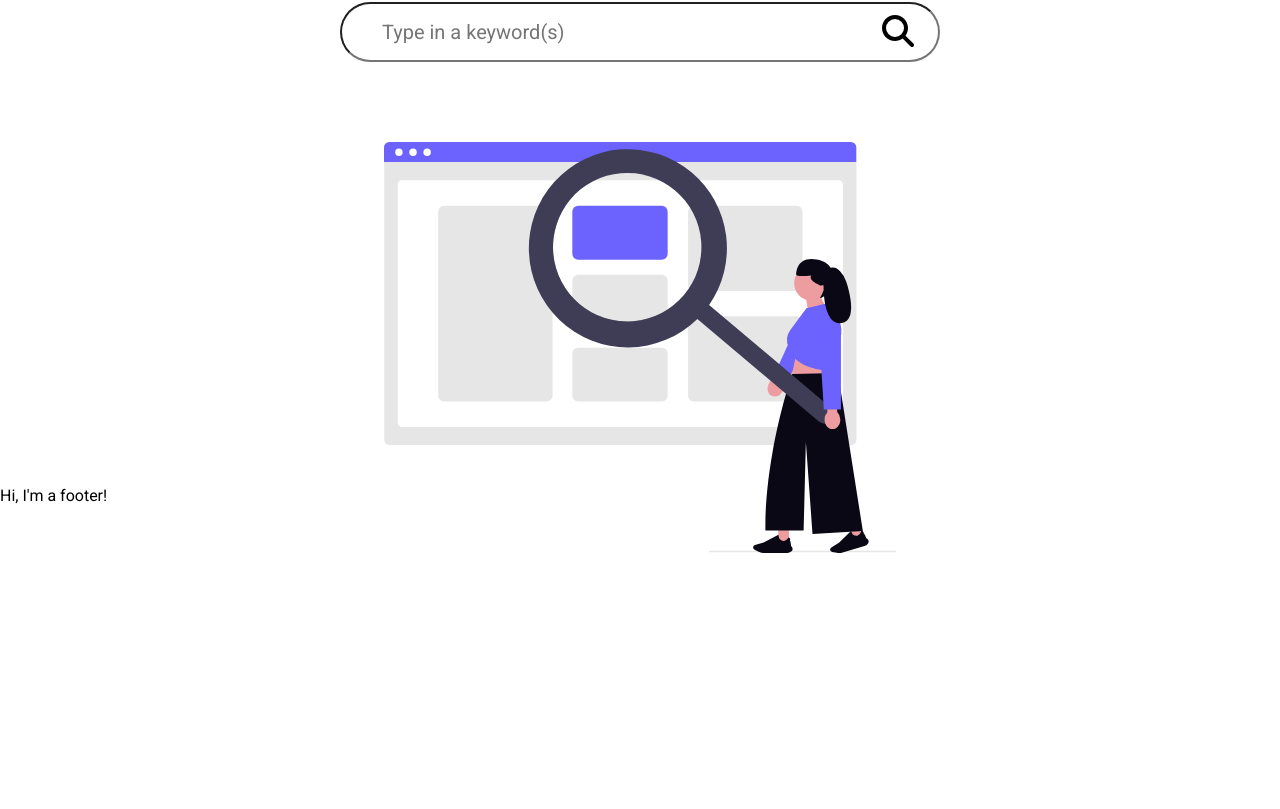
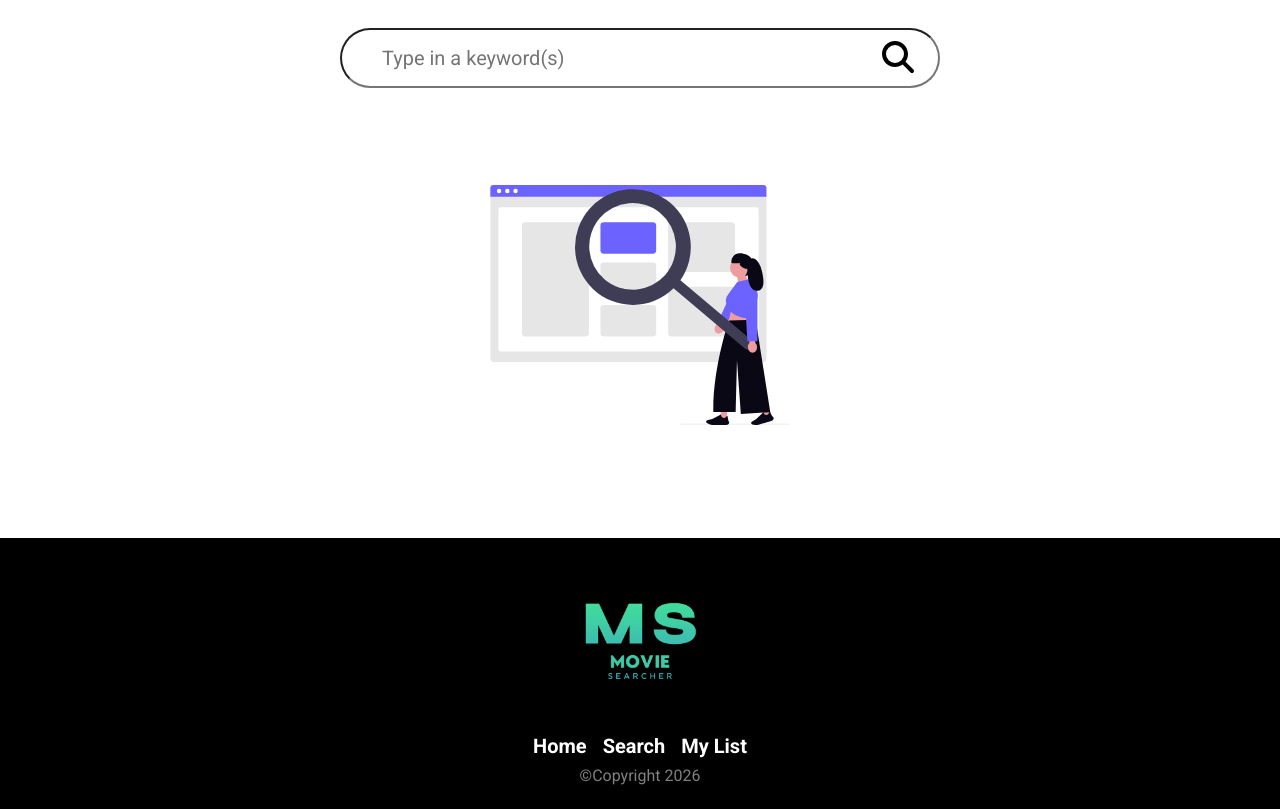
Before and after one commit to AgatoTakashi/FES-React-Final-Project, a React (Vite) app: page / in a window 1280 px wide. Shown: the part 310-1119 px from the top of the page. Before the commit the page ends 867 px from the top, so only its background shows below. Built offline with nearby package versions, Linux system fonts and the light colour scheme; a web font is replaced by a local one.

Commit message:
summary page hardcoded

```diff
--- a/src/App.jsx
+++ b/src/App.jsx
@@ -1,6 +1,7 @@
 import React from 'react'
 import Home from './pages/Home'
 import Search from './pages/Search'
+import Summary from './pages/Summary'
 import { Route, Routes } from 'react-router-dom'
 
 const App = () => {
@@ -8,6 +9,7 @@ const App = () => {
       <Routes>
         <Route path='/' exact element={<Home />} />
         <Route path='/Search' element={<Search />} />
+        <Route path='/Summary' element={<Summary />} />
       </Routes>
   )
 }
--- a/src/components/Footer.jsx
+++ b/src/components/Footer.jsx
@@ -1,10 +1,26 @@
 import React from 'react'
+import logo from '../assets/logo.png'
+import { Link } from "react-router-dom"
 
 const Footer = () => {
   return (
-    <div>
-      Hi, I'm a footer!
-    </div>
+    <footer>
+      <a href="/">
+        <figure className="footer__img--warpper">
+          <img src={logo} alt="" className="footer__img" />
+        </figure>
+      </a>
+      <div className="footer__links--container">
+        <ul className='footer__links'>
+          <Link to="/" className='footer__link'>Home</Link>
+          <Link to="/Search" className='footer__link'>Search</Link>
+          <Link to="/List" className='footer__link'>My List</Link>
+        </ul>
+      </div>
+      <div className="copyright__text">
+        ©Copyright 2026
+      </div>
+    </footer>
   )
 }
 
--- a/src/components/Nav.jsx
+++ b/src/components/Nav.jsx
@@ -4,7 +4,7 @@ import { Link } from "react-router-dom"
 
 const Nav = () => {
   return (
-    <nav>
+    <nav id="Nav">
         <div className="nav__container">
             <a href="/">
                 <img src={logo} alt="" className="logo" />
--- a/src/index.css
+++ b/src/index.css
@@ -77,11 +77,19 @@ h2 {
   margin: 0 auto;
 }
 
-.nav__link {
+.nav__link, .footer__link {
   text-decoration: none;
   font-size: 20px;
   font-weight: bold;
   padding: 8px;
+}
+
+.nav__link {
+    text-shadow:
+    1px 1px 0 white,
+    -1px 1px 0 white,
+    1px -1px 0 white,
+    -1px -1px 0 white;
 }
 
 .nav__list {
@@ -95,7 +103,15 @@ h2 {
   text-decoration: underline;
 }
 
-header {
+#Nav {
+  position: sticky;
+  top: 0;
+  z-index: 1000;
+  background: transparent;
+  backdrop-filter: blur(5px);
+}
+
+#landing {
   height: calc(100vh - 80px);
 }
 
@@ -255,3 +271,74 @@ header {
   font-style: normal;
   font-size: 32px;
 }
+
+footer {
+  background-color: black;
+  color: white;
+  display: flex;
+  flex-direction: column;
+  align-items: center;
+  justify-content: center;
+  width: 100%;
+  padding: 24px;
+}
+
+.footer__img--warpper {
+  width: 200px;
+}
+
+.footer__links--container {
+
+}
+
+.footer__links {
+
+}
+
+.footer__link {
+  color: white;
+}
+
+.copyright__text {
+  color: gray;
+}
+
+#Summary {
+  margin: 0 auto;
+}
+
+#Summary .row {
+  width: 100%;
+  max-width: 1200px;
+}
+
+.summary__container {
+  display: flex;
+}
+
+.summary__left, .summary__right {
+  width: 50%;
+  padding: 60px;
+}
+
+.summary__description {
+  display: flex;
+  flex-direction: column;
+  justify-content: space-between;
+  height: 100%;
+}
+
+.summary__title--under {
+  display: flex;
+  justify-content: space-evenly;
+}
+
+.summary__middle {
+  background: rgba(0, 0, 0, .05);
+  border-radius: 8px;
+  padding: 16px;
+}
+
+.summary__middle--upper {
+  padding-bottom: 16px;
+}
--- a/src/pages/Search.jsx
+++ b/src/pages/Search.jsx
@@ -1,6 +1,8 @@
 import { React, useEffect, useState } from 'react'
 import SearchComponent from '../components/SearchComponent'
 import axios from 'axios'
+import Nav from '../components/Nav'
+import Footer from '../components/Footer'
 
 const Search = () => {
 
@@ -10,7 +12,7 @@ const Search = () => {
   useEffect(()=>{
     async function fetchResults() {
       const { data } = await axios.get(
-        "http://www.omdbapi.com/?apikey=c706a2e0&s&s=fast"
+        "https://www.omdbapi.com/?apikey=c706a2e0&s&s=fast"
       );
       // console.log(data.Search)
       setResults(data.Search);
@@ -20,6 +22,8 @@ const Search = () => {
   },[])
 
   return (
+    <>
+      <Nav />
     <section id="search">
         <div className="search-container">
             <h1>Search Movies</h1>
@@ -59,6 +63,8 @@ const Search = () => {
           }
         </div>
     </section>
+    <Footer />
+    </>
   )
 }
 
--- /dev/null
+++ b/src/pages/Summary.jsx
@@ -0,0 +1,45 @@
+import React from 'react'
+
+const Summary = () => {
+  return (
+    <section id='Summary'>
+      <div className="row">
+        <div className="summary__container">
+            <div className="summary__left">
+                <figure className="summary__img--wrapper">
+                    <img src="https://m.media-amazon.com/images/M/MV5BZGRiMDE1NTMtMThmZS00YjE4LWI1ODQtNjRkZGZlOTg2MGE1XkEyXkFqcGc@._V1_SX300.jpg" alt="" className="summary__img" />
+                </figure>
+            </div>
+            <div className="summary__right">
+                <div className="summary__description">
+                    <div className="summary__top">
+                        <h2 className="summary__title">The Fast and the Furious</h2>
+                        <div className="summary__title--under">
+                            <h4>2001</h4>
+                            <h4>|</h4>
+                            <h4>PG-13</h4>
+                            <h4>|</h4>
+                            <h4>106 min</h4>
+                        </div>
+                    </div>
+                    <div className="summary__middle">
+                        <div className="summary__middle--upper">
+                            Action, Crime, Thriller
+                        </div>
+                        <p>Los Angeles police officer Brian O'Conner must decide where his loyalty really lies when he becomes enamored with the street racing world he has been sent undercover to end it.</p>
+                    </div>
+                    <div className="summary__bottom">
+                        <h4>Directed by: Rob Cohen</h4>
+                        <h4>Written by: Ken Li, Gary Scott Thompson, Erik Bergquist</h4>
+                        <h4>Starring: Vin Diesel, Paul Walker, Michelle Rodriguez</h4>
+
+                    </div>
+                </div>
+            </div>
+        </div>
+      </div>
+    </section>
+  )
+}
+
+export default Summary
```
